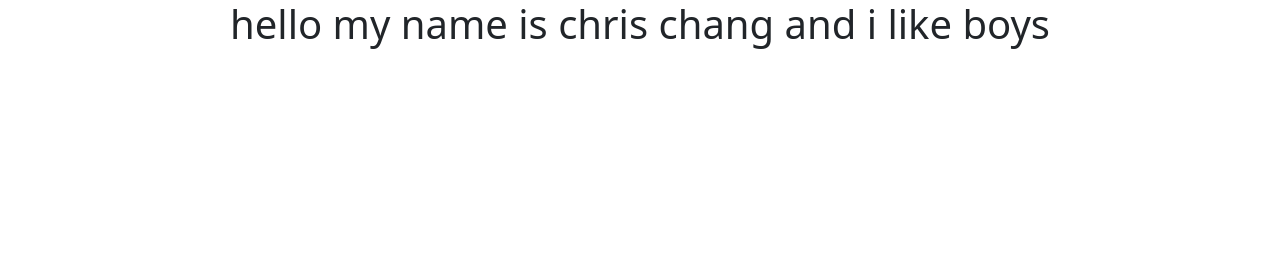
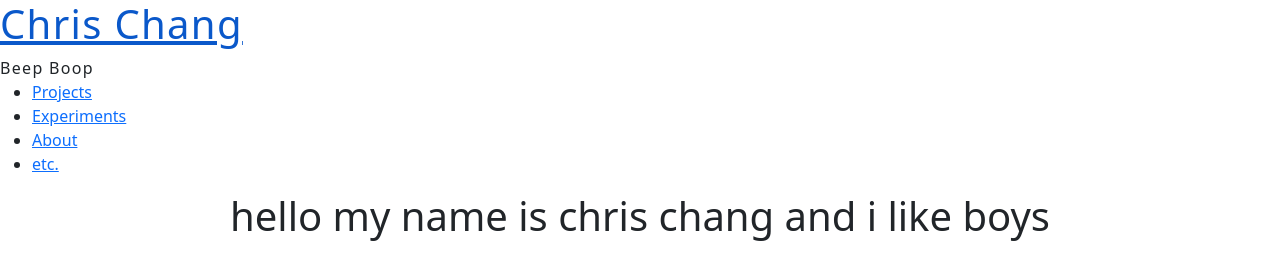
Before and after one commit to ctchang-png/ctchange-png.github.io, a plain HTML site: page index.html in a window 1280 px wide. Drawn offline with nearby package versions, Linux system fonts and the light colour scheme.

Commit message:
Update index.html

```diff
--- a/index.html
+++ b/index.html
@@ -6,7 +6,7 @@
 	<!-- Meta -->
 	<meta http-equiv="Content-Type" content="text/html; charset=utf-8" />
 	<meta name="viewport" content="width=device-width, initial-scale=1, shrink-to-fit=no" />
-	<title>Chris!</title>
+	<title>Chris Chang</title>
 	<meta name="description" content="Christopher Chang" />
 	<link rel="icon" href="assets/walle_eyes.png"/>
 
@@ -31,6 +31,43 @@
 </head>
 
 <body>
+
+    <header id="header">
+        <div id="logo" data-content-field="site-title">
+          <h1 class="logo" data-shrink-original-size="30" style="letter-spacing: 0.0333333em;"><a href="/">Chris Chang</a></h1>
+          <div class="logo-subtitle" data-shrink-original-size="12" style="letter-spacing: 0.0833333em;">Beep Boop</div>
+        </div>
+        <script>
+          Y.use('squarespace-ui-base', function(Y) {
+            Y.all("#header .logo, #header .logo-subtitle").each(function (text) {
+              text.plug(Y.Squarespace.TextShrink, {
+                parentEl: Y.one('#header'),
+                triggerWidth: 750
+              });
+            });
+          });
+        </script>
+        <div id="topNav" data-content-field="navigation">
+  <nav class="main-nav">
+    <ul>
+        <li class="index-collection active-link">
+              <a href="/">Projects</a>
+        </li>
+        <li class="index-collection">
+              <a href="/experiments">Experiments</a>
+        </li>
+        <li class="page-collection">
+              <a href="/about">About</a>
+        </li>
+        <li class="blog-collection">
+              <a href="/thinking">etc.</a>
+        </li>
+    </ul>
+  </nav>
+  </div>
+
+      </header>
+
     <div class="container text-center">
         <h1>hello my name is chris chang and i like boys</h1>
     </div>
```
